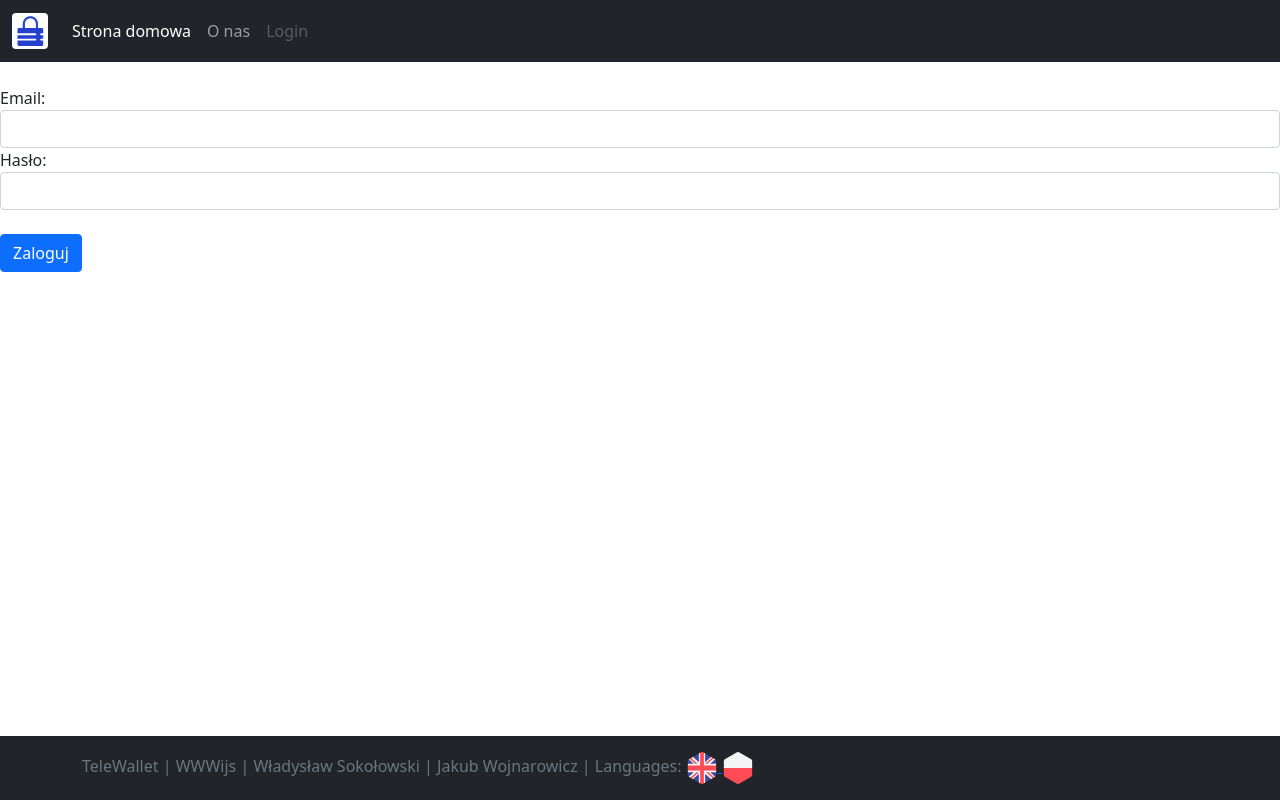
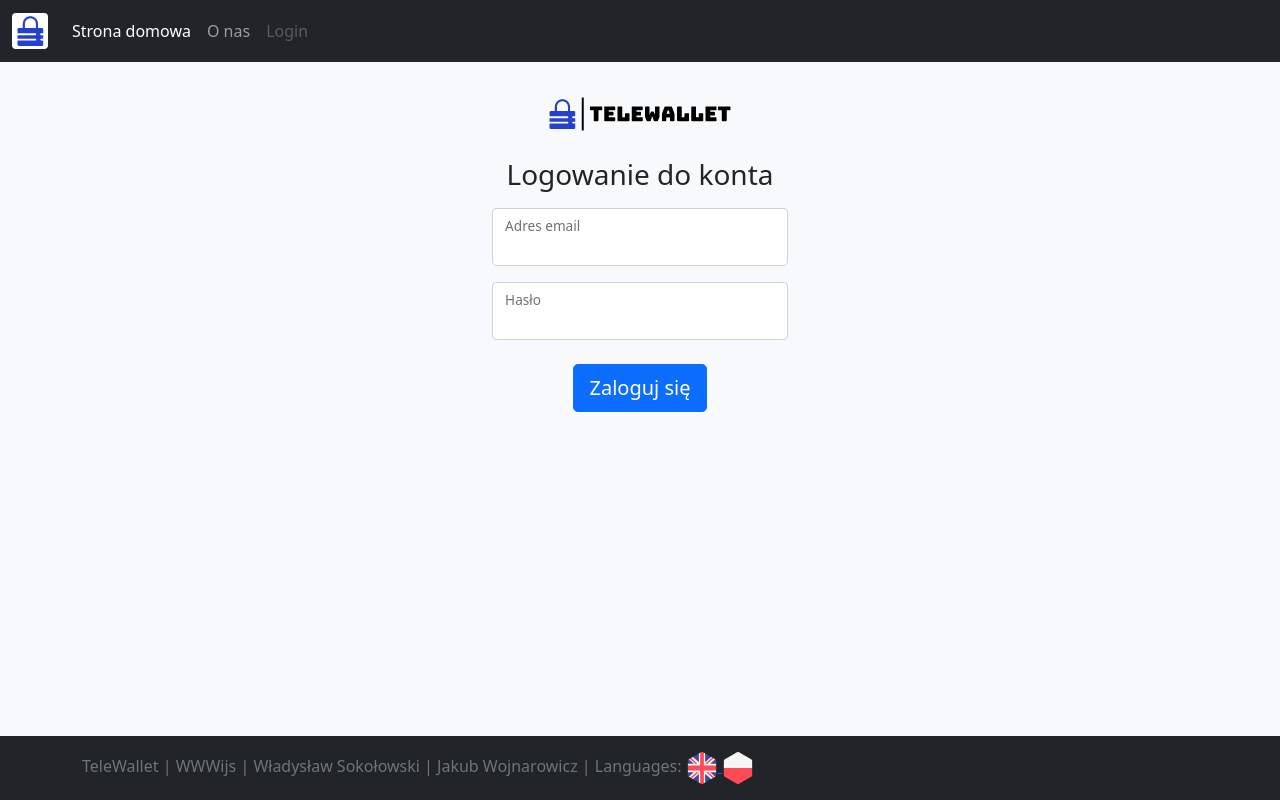
Before and after one commit to WSokoll/TeleWallet, a Flask app: page /login in a window 1280 px wide. Run offline with Flask 2, Linux system fonts and the light colour scheme.

Commit message:
front login 1

```diff
--- a/app.py
+++ b/app.py
@@ -48,9 +48,9 @@ def create_app():
     app.register_blueprint(bp_auth)
 
     # TEST DATA
-    # @app.before_first_request
-    # def create_test_data():
-        # from models import Account, Currency, SubAccount
+    @app.before_first_request
+    def create_test_data():
+        from models import Account, Currency, SubAccount
 
         # --------------------------- phase one ------------------------------
         # account1 = Account(active=True, created_at=datetime.datetime.now())
--- a/templates/base.html
+++ b/templates/base.html
@@ -11,7 +11,7 @@
             <title>{% block title %}{{ title|default("Tele Wallet", true) }}{% endblock title %}</title>
         {%- endblock head %}
     </head>
-    <body{% block body_attribs %} class="d-flex flex-column min-vh-100" {% endblock body_attribs %}>
+    <body{% block body_attribs %} class="d-flex flex-column min-vh-100 bg-light" {% endblock body_attribs %}>
         {% block navbar %}
             <nav class="navbar navbar-expand-md navbar-dark bg-dark mb-4">
               <div class="container-fluid">
--- a/templates/login.html
+++ b/templates/login.html
@@ -1,15 +1,31 @@
 {% extends "base.html" %}
+
+{% block title %}
+Logowanie
+{% endblock %}
 
 {% block content %}
 
-  <form method="POST" action="{{ url_for('bp_auth.login') }}">
-    {{ form.csrf_token }}
-
-    {{ form.email.label }}: {{ form.email(class_="form-control") }}
-    {{ form.password.label }}: {{ form.password(class_="form-control") }}
-
-    <button type="submit" class="btn btn-primary mt-4">Zaloguj</button>
-  </form>
+    <div class="container text-center col-3 mx-auto rounded">
 
 
+
+        <main class="form-signin">
+        <form method="POST" action="{{ url_for('bp_auth.login') }}">
+            <img class="mb-4 mt-2 rounded" src="../static/img/telewallet-logo-slim.png" alt="" >
+            <h1 class="h3 mb-3 fw-normal">Logowanie do konta</h1>
+            {{ form.csrf_token }}
+            <div class="form-floating mb-3">
+                {{ form.email(class_="form-control", id_="floatingInput", type_="email") }}
+                <label for="floatingInput">Adres email</label>
+            </div>
+            <div class="form-floating">
+                {{ form.password(class_="form-control", id_="floatingPassword", type_="password") }}
+                <label for="floatingPassword">Hasło</label>
+            </div>
+            <button type="submit" class="btn btn-lg btn-primary mt-4 mb-2">Zaloguj się</button>
+        </form>
+        </main>
+    </div>
+
 {% endblock %}
```
Also changed, not shown: static/img/telewallet-logo-slim.png.
